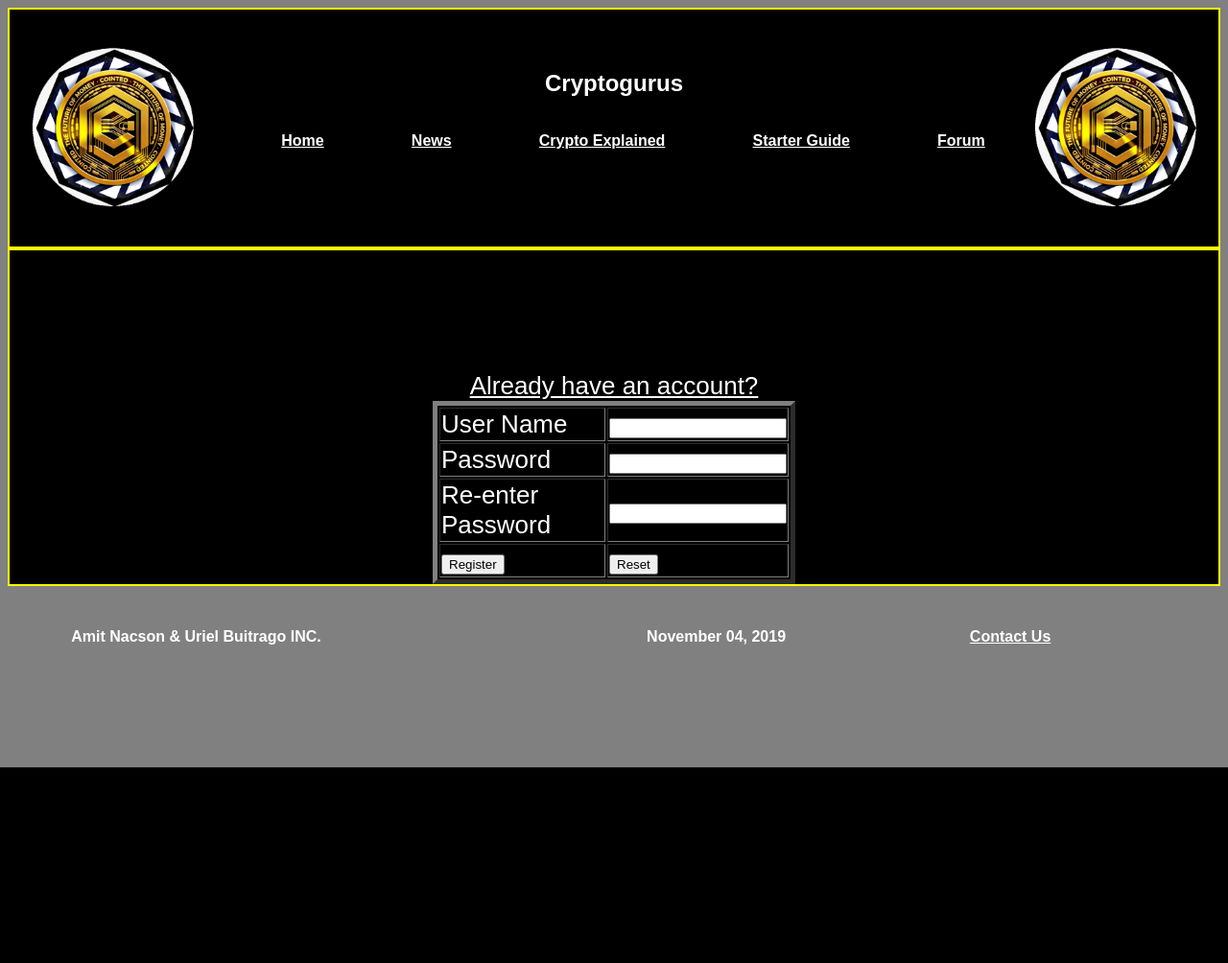
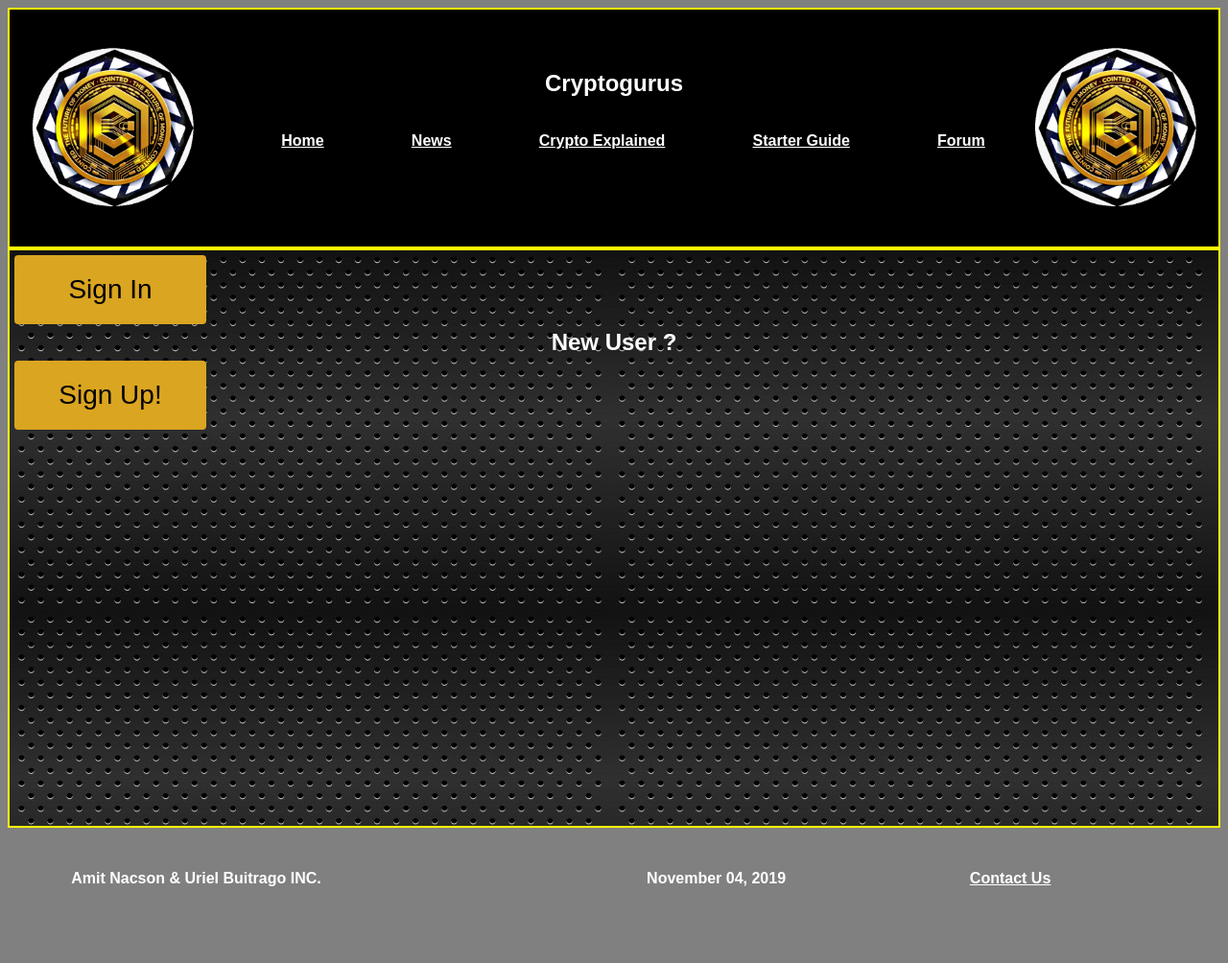
Before and after one commit to ubuitrago/CS329e-CryptoGurusWebsite, a PHP site: page /forumLogin.php in a window 1280 px wide. Shown: the whole page at 96% size. Before the commit the page ends 800 px from the top, so only its background shows below. Run offline with PHP 8.4, Linux system fonts and the light colour scheme.

Commit message:
forum login updated

```diff
--- /dev/null
+++ b/forumLogin.js
@@ -0,0 +1,10 @@
+window.onload=function(){
+    document.getElementById('button').addEventListener("click", function() {
+        document.querySelector('.bg-modal').style.display = "flex";
+    });
+
+    document.querySelector('.close').addEventListener("click", function() {
+        document.querySelector('.bg-modal').style.display = "none";
+    });
+
+  };
--- a/forumLogin.php
+++ b/forumLogin.php
@@ -1,11 +1,18 @@
 <?php include('header.php');?>
 <div class="PageBody">
-<div class = "login">
+<div class="fOptions">
+<div>
+    <button class="button" id="button"><span>Sign In</span></button>
+</div>
+<div class="fRegister"><h2>New User ?</h2>
+    <button type="button" class="button"><span>Sign Up!</span></button>
+</div>
+<!-- <div class = "login">
 <center>
 <form id="textForm" name="register" method="POST" action="register.php">
 <table class = "table" border = "5px">
 <tr>
-<td> User Name </td>
+<td> Username </td>
 <td> <input type = "text" name = "userName" /></td>
 </tr>
 <tr>
@@ -20,13 +27,28 @@
 <div class = "loginButtons">
     <td> <input type = "submit" value = "Register" /></td>
     <td> <input type = "reset" value = "Reset" /></td>
-    <a href="/login.html" id="alreadyUser">Already have an account?</a>
+    <p>Don't have an account? <a href="/login.html" id="alreadyUser">Register</a></p>
+</div> -->
+<!--Modal section -->
+<div class="bg-modal" style="display:none;">
+    <div class="modal-content">
+        <h3>Account Login</h3>
+    <div class="close">+</div>
+    <img src="./user-icon.png" alt="icon" width="100px" height="100px">
+    <form action="register.php" method="POST" name="register">
+        <input class="fLogin" type="text" name="userName" placeholder="Username">
+        <input class="fLogin" type="password" name="password" placeholder="Password">
+        <!-- <button class="fSubmit" type="submit" value="Submit">Submit</button>-->
+        <button type="button" class="btn btn-primary" aria-pressed="true">Submit</button>
+    </form>
+    </div>
 </div>
-</tr>
+<!-- </tr>
 </table>
 </form>
-</center>
+</center> -->
 </div>
 </div>
+<script src="./forumLogin.js"></script>
 
 <?php include('footer.php');?>
--- a/header.php
+++ b/header.php
@@ -3,8 +3,10 @@
 <head>
 	<title> Cryptoguru Home </title>
 	<meta charset="utf-8">
+	<!-- <link rel="stylesheet" href="https://maxcdn.bootstrapcdn.com/bootstrap/3.4.0/css/bootstrap.min.css"> -->
 	<link rel = "stylesheet" type = "text/css" href = "./style.css">
 	<script src="https://ajax.googleapis.com/ajax/libs/jquery/3.3.1/jquery.min.js"></script>
+	<script src="https://maxcdn.bootstrapcdn.com/bootstrap/3.4.0/js/bootstrap.min.js"></script>
 
 </head>
 <body class="headerBody">
--- a/index.php
+++ b/index.php
@@ -2,6 +2,7 @@
 
 <div class = "PageBody">
 <div class = "liveTickers">
+<!-- <iframe frameBorder='0' scrolling='no' width='300' height='150' src='https://api.stockdio.com/visualization/financial/charts/v1/SingleQuote?app-key=&stockExchange=CRYPTO&symbol=BTC&includeDateTime=true&palette=Financial-Light'></iframe> -->
 <iframe frameBorder='0' scrolling='no' width='300' height='150' src='https://api.stockdio.com/visualization/financial/charts/v1/SingleQuote?app-key=609F23A7EFF54D2B91047E25170F1CA9&stockExchange=CRYPTO&symbol=BTC&palette=Financial-Light'></iframe>
 <iframe frameBorder='0' scrolling='no' width='300' height='150' src='https://api.stockdio.com/visualization/financial/charts/v1/SingleQuote?app-key=609F23A7EFF54D2B91047E25170F1CA9&stockExchange=CRYPTO&symbol=XRP%2FUSD&palette=Financial-Light'></iframe>
 <iframe frameBorder='0' scrolling='no' width='300' height='150' src='https://api.stockdio.com/visualization/financial/charts/v1/SingleQuote?app-key=609F23A7EFF54D2B91047E25170F1CA9&stockExchange=CRYPTO&symbol=LTC%2FUSD&palette=Financial-Light'></iframe>
--- a/listen.php
+++ b/listen.php
@@ -2,7 +2,7 @@
 /* Determines if user is logged in and redirects them
 *  to the login page if not
 */
-if(isset($_COOKIE["loggedIn"])) {
+if(isset($_COOKIE["loggedIn"]) && $_COOKIE["loggedIn"]=="yes") {
     // check valid user
     $user = $_COOKIE["loggedIn"];
     $suFile = fopen("passwd.txt","r");
--- a/style.css
+++ b/style.css
@@ -261,6 +261,10 @@ b{
 	padding-top: 35px;
 	padding-right: 10px;
 }
+.edsChoice img, .latest img {
+	margin:1px;
+	/* padding: 0px; */
+}
 .edsChoice img:hover, .latest img:hover {
 	border: solid yellow 1px;
 	padding: 0px;
@@ -270,8 +274,18 @@ b{
 	padding-left: 65px;
 }
 
+.latest .container .title {
+	float:left;
+}
+
+.latest .container .imagelink {
+	float:right;
+	padding: 10px;
+}
+
+
 /*---------------------------------------*/
-/* Forum */
+/* Forum Login */
 .login{
 	font-size: 26px;
 	margin-left: 35%;
@@ -283,3 +297,97 @@ b{
 	color:gold;
 
 }
+
+.bg-modal {
+	width: 100%;
+	height: 100%;
+	background-color: rgba(0,0,0,0.7);
+	position:absolute;
+	top:0;
+	display: flex;
+	justify-content: center;
+	align-items: center;
+
+}
+
+.modal-content{
+	width:500px;
+	height: 300px;
+	background-color: silver;
+	border-radius: 4px;
+	text-align: center;
+	padding:20px;
+	position: relative;
+	color: black;
+}
+
+.fLogin{
+	margin: 15px auto;
+	display: block;
+	width: 50%;
+	padding: 8px;
+	border: 1px solid black;
+}
+
+.close {
+	position: absolute;
+	top: 0;
+	right: 10px;
+	font-size: 42px;
+	color: #333;
+	transform: rotate(45deg);
+	cursor: pointer;}
+	.close:hover {
+		color: dodgerblue;
+	}
+
+.fSubmit{
+	width:20%;
+	height: 35px;
+	font-size: larger;
+}
+.fOptions{
+	background-image: url("./dark-texture.jpg");
+	background-color: #cccccc;
+	height: 600px;
+
+}
+
+.button {
+	border-radius: 4px;
+	background-color: goldenrod;
+	border: none;
+	color: black;
+	text-align: center;
+	font-size: 28px;
+	padding: 20px;
+	width: 200px;
+	transition: all 0.5s;
+	cursor: pointer;
+	margin: 5px;
+  }
+
+  .button span {
+	cursor: pointer;
+	display: inline-block;
+	position: relative;
+	transition: 0.5s;
+  }
+
+  .button span:after {
+	content: '\00bb';
+	position: absolute;
+	opacity: 0;
+	top: 0;
+	right: -20px;
+	transition: 0.5s;
+  }
+
+  .button:hover span {
+	padding-right: 25px;
+  }
+
+  .button:hover span:after {
+	opacity: 1;
+	right: 0;
+  }
```
Also changed, not shown: dynoNews.js (+13 -12 lines), news.php (+30 -22 lines), dark-texture.jpg (added), user-icon.png (added).
